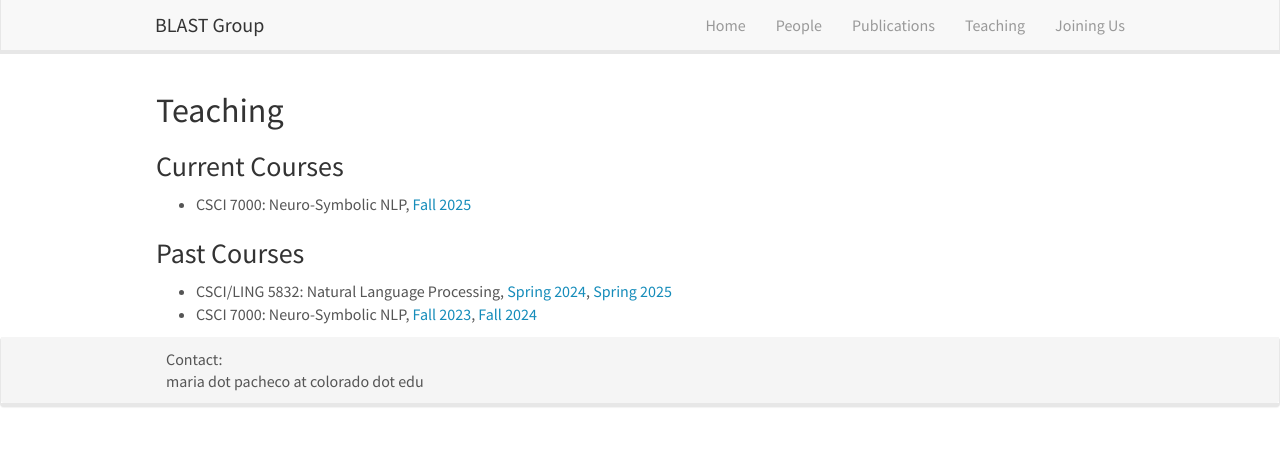
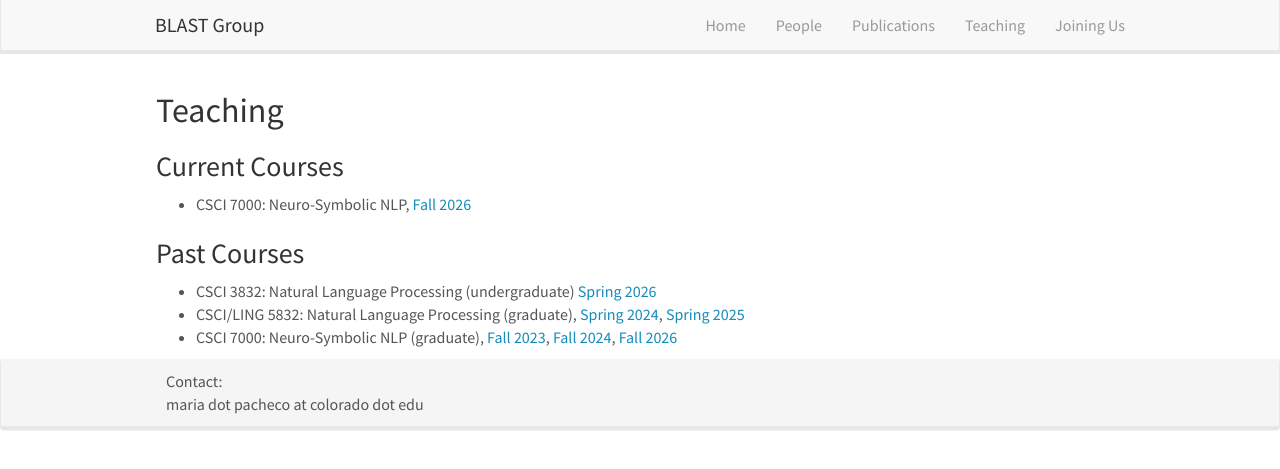
Before and after one commit to blast-cu/blast-cu.github.io, a Jekyll site: the page built from _pages/teaching.md, in a window 1280 px wide. Shown: the top 469 px of the page. Built offline with Jekyll 4.4.1, drawn with Linux system fonts in a browser that asks for light colours; nearby versions of some CDN libraries.

Commit message:
Update teaching.md

```diff
--- a/_pages/teaching.md
+++ b/_pages/teaching.md
@@ -10,8 +10,9 @@ permalink: /teaching/
 
 ### Current Courses
 
-- CSCI 7000: Neuro-Symbolic NLP, [Fall 2025](https://blast-cu.github.io/teaching/)
+- CSCI 7000: Neuro-Symbolic NLP, [Fall 2026](https://blast-cu.github.io/teaching/)
 
 ### Past Courses
-- CSCI/LING 5832: Natural Language Processing, [Spring 2024](https://blast-cu.github.io/teaching/), [Spring 2025](https://blast-cu.github.io/teaching/)
-- CSCI 7000: Neuro-Symbolic NLP, [Fall 2023](https://blast-cu.github.io/teaching/nesymnlp23), [Fall 2024](https://blast-cu.github.io/teaching/)
+- CSCI 3832: Natural Language Processing (undergraduate) [Spring 2026](https://blast-cu.github.io/teaching/)
+- CSCI/LING 5832: Natural Language Processing (graduate), [Spring 2024](https://blast-cu.github.io/teaching/), [Spring 2025](https://blast-cu.github.io/teaching/)
+- CSCI 7000: Neuro-Symbolic NLP (graduate), [Fall 2023](https://blast-cu.github.io/teaching/nesymnlp23), [Fall 2024](https://blast-cu.github.io/teaching/), [Fall 2026](https://blast-cu.github.io/teaching/)
```
